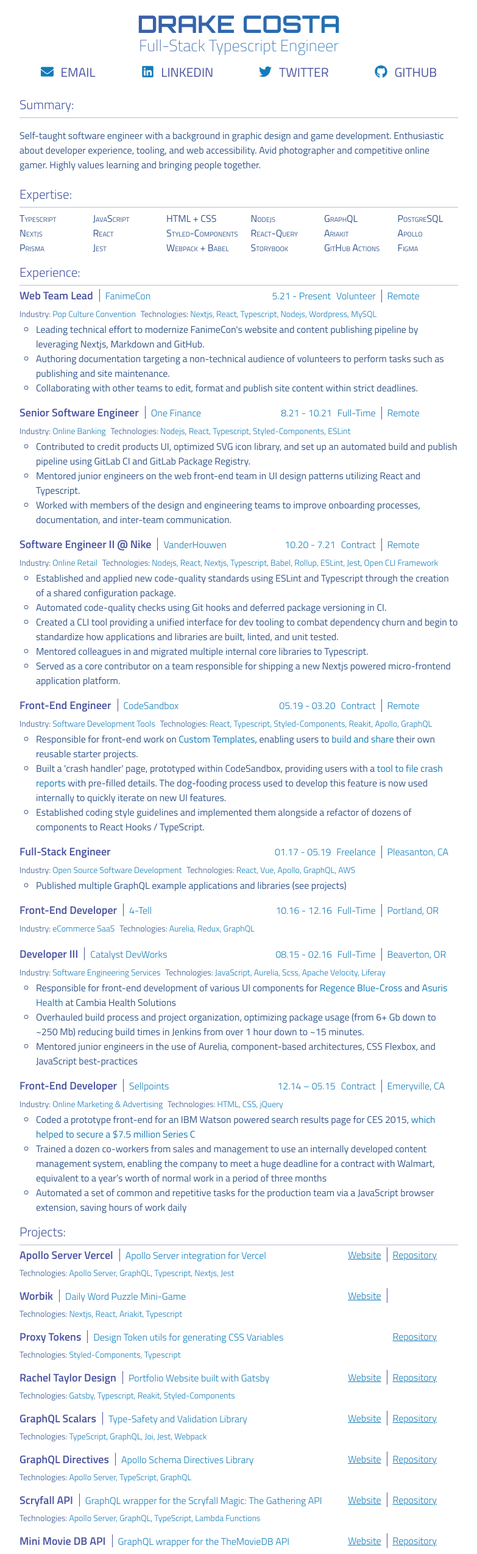
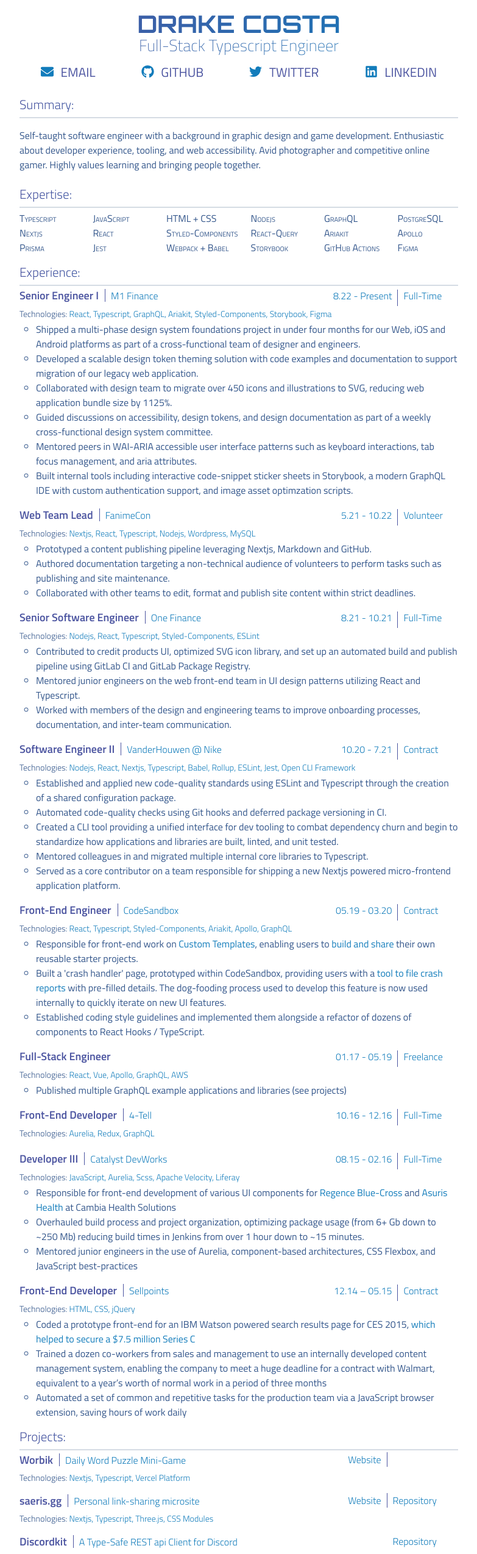
Before and after one commit to Saeris/resume, a Next.js app: page / in a window 1280 px wide. Shown: the top 2549 px of the page at 61% size, without its empty margins (248-1031 px from the left). Built offline with nearby package versions, Linux system fonts and the light colour scheme.

Commit message:
update content

```diff
--- a/src/content.ts
+++ b/src/content.ts
@@ -23,7 +23,7 @@ export interface Results {
     technologies: string[];
     print: boolean;
   }[];
-  schools: { name: string; description: string; graduated: string; location: string }[];
+  schools: { name: string; description: string; graduated: string | null; location: string }[];
 }
 
 export const results: { data: Results } = {
@@ -32,9 +32,9 @@ export const results: { data: Results } = {
     title: `Full-Stack Typescript Engineer`,
     contacts: [
       { label: `Email`, to: `drake@saeris.io` },
-      { label: `LinkedIn`, to: `https://www.linkedin.com/in/saeris` },
+      { label: `GitHub`, to: `https://www.github.com/saeris` },
       { label: `Twitter`, to: `https://www.twitter.com/saeris` },
-      { label: `GitHub`, to: `https://www.github.com/saeris` }
+      { label: `LinkedIn`, to: `https://www.linkedin.com/in/saeris` }
     ],
     summary: `Self-taught software engineer with a background in graphic design and game development. Enthusiastic about developer experience, tooling, and web accessibility. Avid photographer and competitive online gamer. Highly values learning and bringing people together.`,
     skills: [
@@ -62,18 +62,41 @@ export const results: { data: Results } = {
     ],
     jobs: [
       {
+        role: `Senior Engineer I`,
+        type: `Full-Time`,
+        company: `M1 Finance`,
+        print: true,
+        timeframe: `8/22 - Present`,
+        location: `Remote`,
+        industry: `Financial Services`,
+        technologies: [`React`, `Typescript`, `GraphQL`, `Ariakit`, `Styled-Components`, `Storybook`, `Figma`],
+        highlights: [
+          `Shipped a multi-phase design system foundations project in under four months for our Web, iOS and Android platforms as part of a cross-functional team of designer and engineers.`,
+
+          `Developed a scalable design token theming solution with code examples and documentation to support migration of our legacy web application.`,
+
+          `Collaborated with design team to migrate over 450 icons and illustrations to SVG, reducing web application bundle size by 1125%.`,
+
+          `Guided discussions on accessibility, design tokens, and design documentation as part of a weekly cross-functional design system committee.`,
+
+          `Mentored peers in WAI-ARIA accessible user interface patterns such as keyboard interactions, tab focus management, and aria attributes.`,
+
+          `Built internal tools including interactive code-snippet sticker sheets in Storybook, a modern GraphQL IDE with custom authentication support, and image asset optimzation scripts.`
+        ]
+      },
+      {
         role: `Web Team Lead`,
         type: `Volunteer`,
         company: `FanimeCon`,
-        print: true,
-        timeframe: `5/21 - Present`,
+        print: false,
+        timeframe: `5/21 - 10/22`,
         location: `Remote`,
         industry: `Pop Culture Convention`,
         technologies: [`Nextjs`, `React`, `Typescript`, `Nodejs`, `Wordpress`, `MySQL`],
         highlights: [
-          `Leading technical effort to modernize FanimeCon's website and content publishing pipeline by leveraging Nextjs, Markdown and GitHub.`,
-          `Authoring documentation targeting a non-technical audience of volunteers to perform tasks such as publishing and site maintenance.`,
-          `Collaborating with other teams to edit, format and publish site content within strict deadlines.`
+          `Prototyped a content publishing pipeline leveraging Nextjs, Markdown and GitHub.`,
+          `Authored documentation targeting a non-technical audience of volunteers to perform tasks such as publishing and site maintenance.`,
+          `Collaborated with other teams to edit, format and publish site content within strict deadlines.`
         ]
       },
       {
@@ -92,13 +115,13 @@ export const results: { data: Results } = {
         ]
       },
       {
-        role: `Software Engineer II @ Nike`,
+        role: `Software Engineer II`,
         type: `Contract`,
-        company: `VanderHouwen`,
+        company: `VanderHouwen @ Nike`,
         print: true,
         timeframe: `10/20 - 7/21`,
         location: `Remote`,
-        industry: `Online Retail`,
+        industry: `Ecommerce`,
         technologies: [
           `Nodejs`,
           `React`,
@@ -126,7 +149,7 @@ export const results: { data: Results } = {
         timeframe: `05/19 - 03/20`,
         location: `Remote`,
         industry: `Software Development Tools`,
-        technologies: [`React`, `Typescript`, `Styled-Components`, `Reakit`, `Apollo`, `GraphQL`],
+        technologies: [`React`, `Typescript`, `Styled-Components`, `Ariakit`, `Apollo`, `GraphQL`],
         highlights: [
           `Responsible for front-end work on [Custom Templates](https://codesandbox.io/post/Templates), enabling users to [build and share](https://codesandbox.io/post/hello-template-universe-goodbye-project-setup) their own reusable starter projects.`,
           `Built a 'crash handler' page, prototyped within CodeSandbox, providing users with a [tool to file crash reports](https://codesandbox.io/post/CodeSadbox) with pre-filled details. The dog-fooding process used to develop this feature is now used internally to quickly iterate on new UI features.`,
@@ -159,7 +182,7 @@ export const results: { data: Results } = {
         role: `Developer III`,
         type: `Full-Time`,
         company: `Catalyst DevWorks`,
-        print: true,
+        print: false,
         timeframe: `08/15 - 02/16`,
         location: `Beaverton, OR`,
         industry: `Software Engineering Services`,
@@ -188,20 +211,36 @@ export const results: { data: Results } = {
     ],
     projects: [
       {
-        name: `Apollo Server Vercel`,
-        description: `Apollo Server integration for Vercel`,
-        website: `https://apollo-server-vercel.saeris.io`,
-        repository: `https://github.com/Saeris/apollo-server-vercel`,
-        technologies: [`Apollo Server`, `GraphQL`, `Typescript`, `Nextjs`, `Jest`],
-        print: true
-      },
-      {
         name: `Worbik`,
         description: `Daily Word Puzzle Mini-Game`,
         website: `https://worbik.saeris.io`,
         repository: null,
-        technologies: [`Nextjs`, `React`, `Ariakit`, `Typescript`],
+        technologies: [`Nextjs`, `Typescript`, `Vercel Platform`],
         print: true
+      },
+      {
+        name: `saeris.gg`,
+        description: `Personal link-sharing microsite`,
+        website: `https://saeris.gg`,
+        repository: `https://github.com/saeris/saeris.gg`,
+        technologies: [`Nextjs`, `Typescript`, `Three.js`, `CSS Modules`],
+        print: true
+      },
+      {
+        name: `Discordkit`,
+        description: `A Type-Safe REST api Client for Discord`,
+        website: null,
+        repository: `https://github.com/Saeris/discordkit`,
+        technologies: [`Typescript`, `Zod`],
+        print: true
+      },
+      {
+        name: `Apollo Server Vercel`,
+        description: `Apollo Server integration for Vercel`,
+        website: `https://apollo-server-vercel.saeris.io`,
+        repository: `https://github.com/saeris/apollo-server-vercel`,
+        technologies: [`Apollo Server`, `GraphQL`, `Typescript`, `Nextjs`, `Jest`],
+        print: false
       },
       {
         name: `Proxy Tokens`,
@@ -225,7 +264,7 @@ export const results: { data: Results } = {
         website: `https://graphql-scalars.saeris.io`,
         repository: `https://github.com/Saeris/graphql-scalars`,
         technologies: [`TypeScript`, `GraphQL`, `Joi`, `Jest`, `Webpack`],
-        print: true
+        print: false
       },
       {
         name: `GraphQL Directives`,
@@ -233,7 +272,7 @@ export const results: { data: Results } = {
         website: `https://graphql-directives.saeris.io`,
         repository: `https://github.com/Saeris/graphql-directives`,
         technologies: [`Apollo Server`, `TypeScript`, `GraphQL`],
-        print: true
+        print: false
       },
       {
         name: `Scryfall API`,
@@ -278,6 +317,12 @@ export const results: { data: Results } = {
     ],
     schools: [
       {
+        name: `Renton Technical College`,
+        description: `BAS - Computer Network Engineering`,
+        graduated: null,
+        location: `Renton, WA`
+      },
+      {
         name: `Las Positas Community College`,
         description: `AA - Visual Communications`,
         graduated: `May 2010`,
--- a/src/routes/Resume/Job/Job.tsx
+++ b/src/routes/Resume/Job/Job.tsx
@@ -33,10 +33,8 @@ export const Job: React.FC<Results["jobs"][0]> = ({
       {company ? <Company>{company}</Company> : null}
       <Type>{type}</Type>
       <Timeframe>{timeframe}</Timeframe>
-      <Location>{location}</Location>
     </JobOverview>
     <JobMeta>
-      {industry ? <Industry>{industry}</Industry> : null}
       <Technologies>{technologies.join(`, `)}</Technologies>
     </JobMeta>
     {highlights.length > 0 ? (
--- a/src/routes/Resume/Job/elements.ts
+++ b/src/routes/Resume/Job/elements.ts
@@ -21,9 +21,7 @@ export const JobOverview = styled.div(
       max-content
       [timeframe-end type-start]
       max-content
-      [type-end location-start]
-      13ch
-      [location-end];
+      [type-end];
 
     @media screen {
       margin-bottom: 0.4rem;
@@ -39,6 +37,7 @@ export const Company = styled.div(
 
 export const Timeframe = styled.div(
   ({ children = ``, theme }) => css`
+    ${divider()};
     grid-area: timeframe;
     justify-self: flex-end;
     padding-right: 1ch;
@@ -47,15 +46,16 @@ export const Timeframe = styled.div(
     &:after {
       content: "${(children as string).replace(/\//g, `.`)}";
       font-size: ${theme.sizes.body};
+      padding-right: 1ch;
     }
   `
 );
 
 export const Type = styled.div(
   () => css`
-    ${divider()};
     grid-area: type;
     justify-self: flex-end;
+    min-width: 10ch;
   `
 );
 
--- a/src/routes/Resume/Project/elements.ts
+++ b/src/routes/Resume/Project/elements.ts
@@ -32,7 +32,6 @@ const linkText = ({ theme }: { theme: Theme }): FlattenSimpleInterpolation => cs
 
   &:after {
     font-size: ${theme.sizes.body};
-    text-decoration: underline;
     user-select: none;
   }
 `;
--- a/src/routes/Resume/School/School.tsx
+++ b/src/routes/Resume/School/School.tsx
@@ -7,7 +7,7 @@ export const School: React.FC<Results["schools"][0]> = ({ name, description, gra
   <Container>
     <Name>{name}</Name>
     <Description>{description}</Description>
-    <Graduated>{graduated}</Graduated>
+    {graduated ? <Graduated>{graduated}</Graduated> : null}
     <Location>{location}</Location>
   </Container>
 );
--- a/src/routes/Resume/elements.ts
+++ b/src/routes/Resume/elements.ts
@@ -348,8 +348,15 @@ export const Note = styled.aside(
 );
 
 export const Schools = styled.ul(
-  () => css`
+  ({ theme }) => css`
     ${list};
+    display: flex;
+    flex-direction: column;
+    gap: ${theme.sizes.label};
+
+    @media print {
+      gap: ${theme.sizes.tiny};
+    }
   `
 );
 
```
